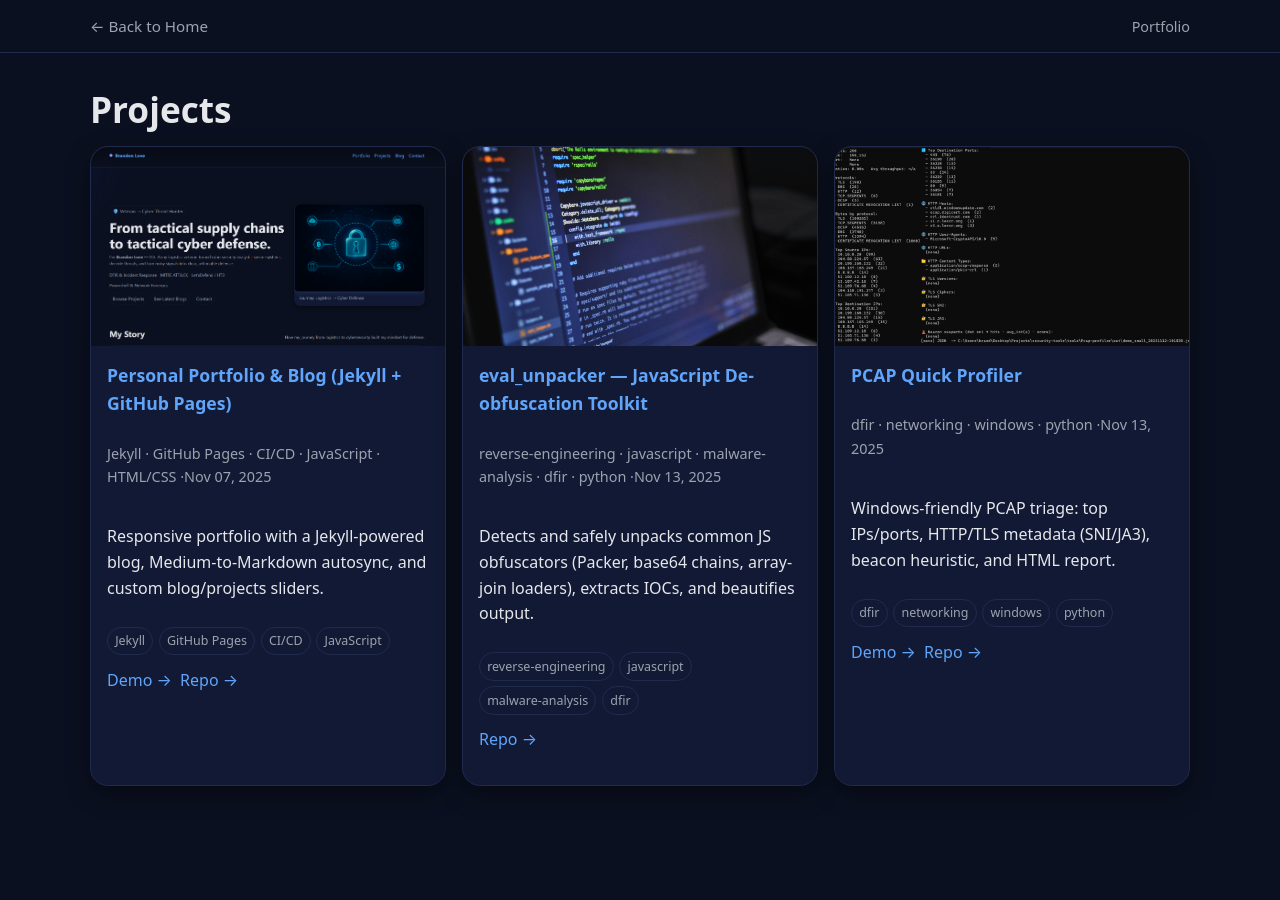
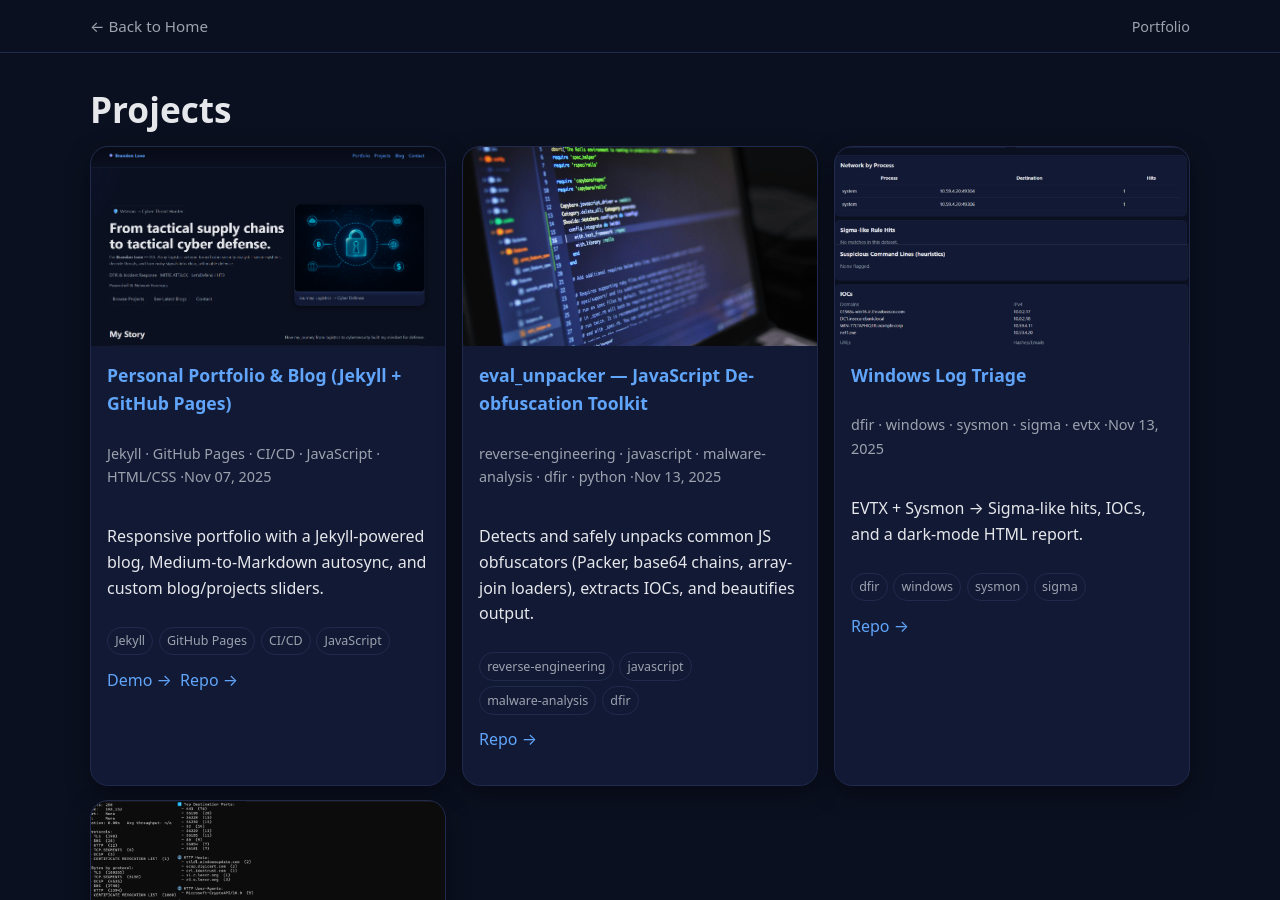
Before and after one commit to Love2150/Love2150.github.io, a Jekyll site: the page built from projects/index.html, in a window 1280 px wide and 900 px high. Built offline with Jekyll 4.4.1, drawn with Linux system fonts in a browser that asks for light colours; part of the change alters nothing that is shown.

Commit message:
Update winlog-triage.md

````diff
--- a/_projects/winlog-triage.md
+++ b/_projects/winlog-triage.md
@@ -1,4 +1,3 @@
-
 ---
 layout: page
 title: "Windows Log Triage"
@@ -7,14 +6,15 @@ image: /assets/images/wintriage_demo.png
 summary: "EVTX + Sysmon → Sigma-like hits, IOCs, and a dark-mode HTML report."
 tags: [dfir, windows, sysmon, sigma, evtx]
 weight: 8
+repo: https://github.com/Love2150/security-tools/tree/main/tools/winlog-triage
 ---
 
 ## 🧠 Overview
-Fast Windows log triage for analysts. Ingests **EVTX + Sysmon**, extracts **IOCs**, flags **Sigma-like patterns** (PowerShell EncodedCommand, mshta/regsvr32/rundll32/certutil, etc.), and generates a **shareable HTML** report (dark-mode) + JSON/CSV artifacts.
+Fast Windows log triage for analysts. Ingests **EVTX + Sysmon**, extracts **IOCs**, flags **Sigma-like patterns** (EncodedCommand, mshta/regsvr32/rundll32/certutil, etc.), and generates a **shareable HTML** report (dark mode) + JSON/CSV artifacts.
 
-<div class="meta" style="margin:.5rem 0 1rem">
+<div class="meta" style="margin:.5rem 0 1rem;display:flex;gap:.5rem;flex-wrap:wrap">
   <a class="pill" href="{{ '/reports/wintriage/demo_report.html' | relative_url }}" target="_blank" rel="noopener">Open full report ↗</a>
-  {% if page.repo %}<a class="pill" href="{{ page.repo }}" target="_blank" rel="noopener">Repo →</a>{% endif %}
+  <a class="pill" href="{{ page.repo }}" target="_blank" rel="noopener">Repo →</a>
 </div>
 
 ## ▶ Live Demo (embedded)
@@ -26,82 +26,48 @@ Fast Windows log triage for analysts. Ingests **EVTX + Sysmon**, extracts **IOCs
 </iframe>
 
 ## ✨ Features
-- **Normalize Windows logs** (Security, Sysmon, PowerShell/Operational)
-- **Sigma-like quick hits** with ATT&CK technique tags
-- **IOC extraction**: URLs, domains, IPv4, hashes, emails
-- **Network by process** (from Sysmon Event ID 3)
-- **Suspicious command lines** (LOLBins, base64 blobs)
+- Normalize **Security**, **Sysmon (EID 1/3/… )**, **PowerShell/Operational**
+- **Sigma-like quick hits** with ATT&CK hints
+- **IOC extraction:** URLs, domains, IPv4, hashes, emails
+- **Network by process** (from Sysmon EID 3)
 - **Dark-mode report** + **JSON** + **CSV**
 
-## 📦 How to Run (local)
+## 🚀 How to Run (local)
 ```powershell
-# Create a venv and install deps
 python -m venv .venv
 .\.venv\Scripts\Activate.ps1
 python -m pip install -r requirements.txt
 
-# Put your EVTX files under .\samples\
+# Place EVTX under .\samples\
 #   Security.evtx
-#   Sysmon.evtx    (export of Microsoft-Windows-Sysmon/Operational)
+#   Sysmon.evtx
 #   PowerShell-Operational.evtx (optional)
 python .\wintriage.py .\samples --outdir .\out --max-per-file 5000
-
-# Open the generated HTML
 start .\out
-
-Exporting EVTX quickly
+Quick EVTX export
+powershell
+Copy code
 # Run PowerShell as Administrator
 New-Item -ItemType Directory -Path C:\Logs -Force | Out-Null
 wevtutil epl Security C:\Logs\Security.evtx /ow:true
 wevtutil epl Microsoft-Windows-Sysmon/Operational C:\Logs\Sysmon.evtx /ow:true
 wevtutil epl Microsoft-Windows-PowerShell/Operational C:\Logs\PowerShell-Operational.evtx /ow:true
+📂 Artifacts Produced
+Writes to out/:
 
-🔎 What the Report Shows
-
-Case Summary: events, time range, top providers
-
-Top Processes/Parents with counts
-
-Network by Process: process → ip:port tallies
-
-Sigma-like Rule Hits: rule name, ATT&CK technique, timestamp, cmdline
-
-Suspicious Cmdlines: LOLBins, long base64, download cradles
-
-IOCs: deduped domains, URLs, IPs, hashes, emails
-
-Sample Events: first 25 rows for quick eyeballing
-
-📂 Artifacts Produced
-
-When you run the tool, it writes to out/:
-
-wintriage-*.html — the shareable report (used for the live demo above)
+wintriage-*.html — shareable report (used in the live demo above)
 
 wintriage-*.json — machine-readable summary
 
 wintriage-*.csv — sample rows (ts/provider/eid/image/cmd)
 
-Upload the HTML to your site at:
-
-/reports/wintriage/demo_report.html
-
-🧪 Sample Data & Notes
-
-If you don’t have Sysmon yet, install it on a VM and generate some benign activity (browser, PowerShell usage), then export logs with wevtutil.
-
-Avoid sharing sensitive logs publicly. Sanitize/redact first.
-
 🗺️ Roadmap
-
 ATT&CK mini heatmap
 
-pySigma optional integration with a curated ruleset
+Optional pySigma integration
 
-Enrichment toggles (VT/AbuseIPDB) via environment variables
+VT/AbuseIPDB enrichment toggles
 
 Case bundle export (HTML + JSON + matched rules)
-> If you want a repo link to show under the overview buttons, add `repo:` to the front matter, e.g.
-> `repo: https://github.com/Love2150/security-tools/tree/main/tools/winlog-triage`
 
----
+© {{ site.time | date: '%Y' }} Brandon Love · Windows Log Triage (MVP)
````
